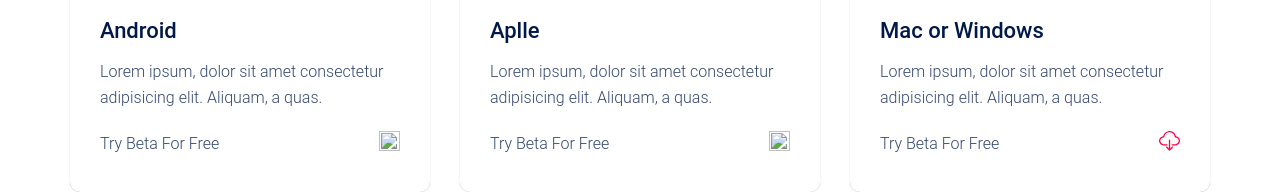
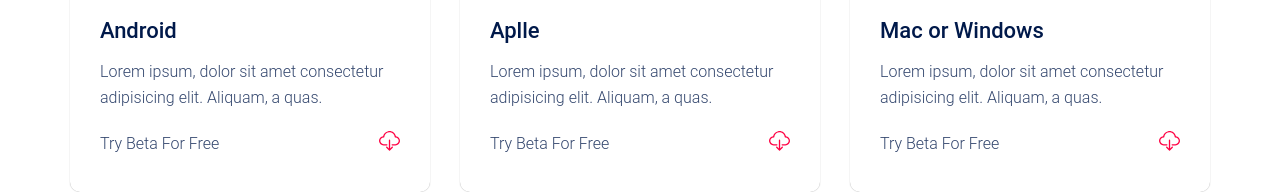
Before and after one commit to PsyclonNine/telegraph, a plain HTML site: page index.html in a window 1280 px wide. Shown: the part 897-1089 px from the top of the page. Drawn offline with Linux system fonts and the light colour scheme; the site is published under a folder, as on GitHub Pages, so addresses that start at the root find nothing.

Commit message:
исправил мелочь

```diff
--- a/index.html
+++ b/index.html
@@ -50,7 +50,7 @@
                             <p class="platform-text">
                                 Try Beta For Free
                             </p>
-                            <img src="/img/download.svg" alt="" class="download">
+                            <img src="img/download.svg" alt="" class="download">
                         </div>
                     </div>
                     <div class="platform-window">
@@ -65,7 +65,7 @@
                             <p class="platform-text">
                                 Try Beta For Free
                             </p>
-                            <img src="/img/download.svg" alt="" class="download">
+                            <img src="img/download.svg" alt="" class="download">
                         </div>
                     </div>
                     <div class="platform-window">
```
